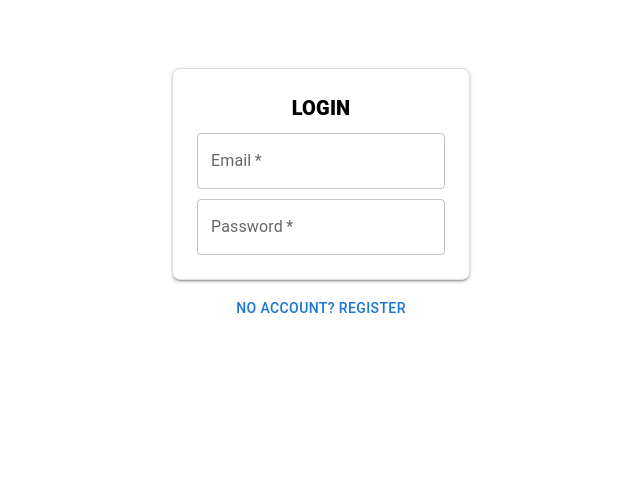
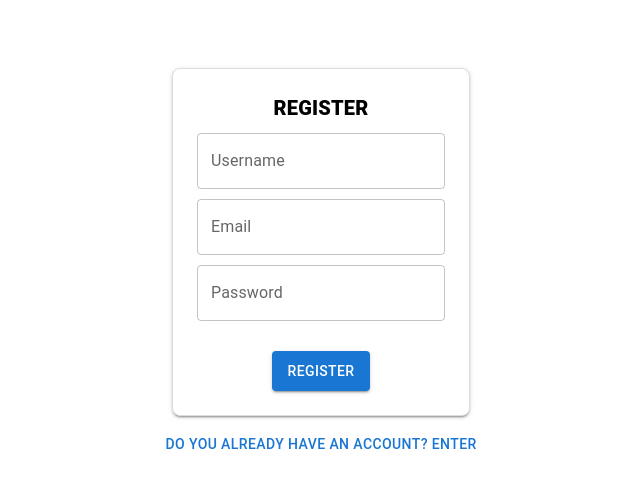
Before and after one commit to AntonKrivelo/shopFrontend, a React (Create React App) app: page / in a window 1280 px wide. Shown: the top 488 px of the page, without its empty margins (319-959 px from the left). Built offline with nearby package versions, Linux system fonts and the light colour scheme.

Commit message:
added logic requried login and register components

```diff
--- a/src/components/login/Login.jsx
+++ b/src/components/login/Login.jsx
@@ -1,16 +1,63 @@
 import { useForm } from 'react-hook-form';
+import { useState } from 'react';
 import AuthFormWrapper from '../../utils/AuthFormWrapper';
 import styles from './Login.module.scss';
-import { TextField } from '@mui/material';
+import { Button, TextField, Typography } from '@mui/material';
 
 const Login = () => {
-  const { register, handleSubmit, reset } = useForm();
+  const {
+    register,
+    handleSubmit,
+    reset,
+    formState: { errors },
+  } = useForm();
+
+  const [error, setError] = useState('');
+
+  const onSubmit = async (data, e) => {
+    e.preventDefault();
+    setError('');
+  };
 
   return (
     <AuthFormWrapper header="Login">
-      <form className={styles.form} onSubmit={() => handleSubmit({})}>
-        <TextField required id="outlined-required" label="Email" />
-        <TextField required id="outlined-required" label="Password" />
+      <form className={styles.form} onSubmit={handleSubmit(onSubmit)}>
+        <TextField
+          id="outlined-required"
+          label="Email"
+          {...register('Email', {
+            required: 'Email is required.',
+            message: 'Email is required.',
+          })}
+          error={!!errors.Email}
+          helperText={errors.Email ? errors.Email.message : ''}
+        />
+        <TextField
+          id="outlined-required"
+          label="Password"
+          {...register('Password', {
+            required: 'Password is required.',
+            message: 'Password is required.',
+          })}
+          error={!!errors.Password}
+          helperText={errors.Password ? errors.Password.message : ''}
+        />
+        <Button
+          variant="contained"
+          type="submit"
+          sx={{
+            height: 40,
+            position: 'relative',
+            marginTop: '20px',
+          }}
+        >
+          Login
+        </Button>
+        {error && (
+          <Typography variant="body2" color="error" align="center" sx={{ mt: 2 }}>
+            {error}
+          </Typography>
+        )}
       </form>
     </AuthFormWrapper>
   );
--- a/src/components/register/Register.jsx
+++ b/src/components/register/Register.jsx
@@ -1,17 +1,86 @@
-import { TextField } from '@mui/material';
+import { Button, TextField, Typography } from '@mui/material';
 import { useForm } from 'react-hook-form';
+import { useState } from 'react';
 import AuthFormWrapper from '../../utils/AuthFormWrapper';
 import styles from './Register.module.scss';
 
 const Register = () => {
-  const { register, handleSubmit, reset } = useForm();
+  const {
+    register,
+    handleSubmit,
+    reset,
+    formState: { errors },
+  } = useForm();
+  const [error, setError] = useState('');
+
+  const onSubmit = async (data, e) => {
+    e.preventDefault();
+    setError('');
+
+    try {
+      console.log(data);
+    } catch {
+      console.log('error');
+    } finally {
+      reset();
+    }
+  };
 
   return (
     <AuthFormWrapper header="Register">
-      <form className={styles.form} onSubmit={() => handleSubmit({})}>
-        <TextField required id="outlined-required" label="Username" />
-        <TextField required id="outlined-required" label="Email" />
-        <TextField required id="outlined-required" label="Password" />
+      <form className={styles.form} onSubmit={handleSubmit(onSubmit)}>
+        <TextField
+          id="outlined-required"
+          label="Username"
+          {...register('username', {
+            required: 'Username is required.',
+            minLength: {
+              value: 2,
+              message: 'The name must contain at least 2 characters.',
+            },
+          })}
+          error={!!errors.username}
+          helperText={errors.username ? errors.username.message : ''}
+        />
+        <TextField
+          id="outlined-required"
+          label="Email"
+          {...register('Email', {
+            required: 'Email is required.',
+            message: 'Email is required.',
+          })}
+          error={!!errors.Email}
+          helperText={errors.Email ? errors.Email.message : ''}
+        />
+        <TextField
+          id="outlined-required"
+          label="Password"
+          {...register('password', {
+            required: 'Password is required.',
+            minLength: {
+              value: 8,
+              message: 'The password must contain at least 8 characters.',
+            },
+          })}
+          error={!!errors.password}
+          helperText={errors.password ? errors.password.message : ''}
+        />
+        <Button
+          variant="contained"
+          type="submit"
+          sx={{
+            height: 40,
+            position: 'relative',
+            marginTop: '20px',
+          }}
+        >
+          Register
+        </Button>
+        {error && (
+          <Typography variant="body2" color="error" align="center" sx={{ mt: 2 }}>
+            {error}
+          </Typography>
+        )}
       </form>
     </AuthFormWrapper>
   );
--- a/src/pages/AuthPage/AuthPage.jsx
+++ b/src/pages/AuthPage/AuthPage.jsx
@@ -5,7 +5,7 @@ import Login from '../../components/login/Login';
 import styles from './AuthPage.module.scss';
 
 const AuthPage = () => {
-  const [isRegister, setIsRegister] = useState(false);
+  const [isRegister, setIsRegister] = useState(true);
 
   return (
     <div>
```
